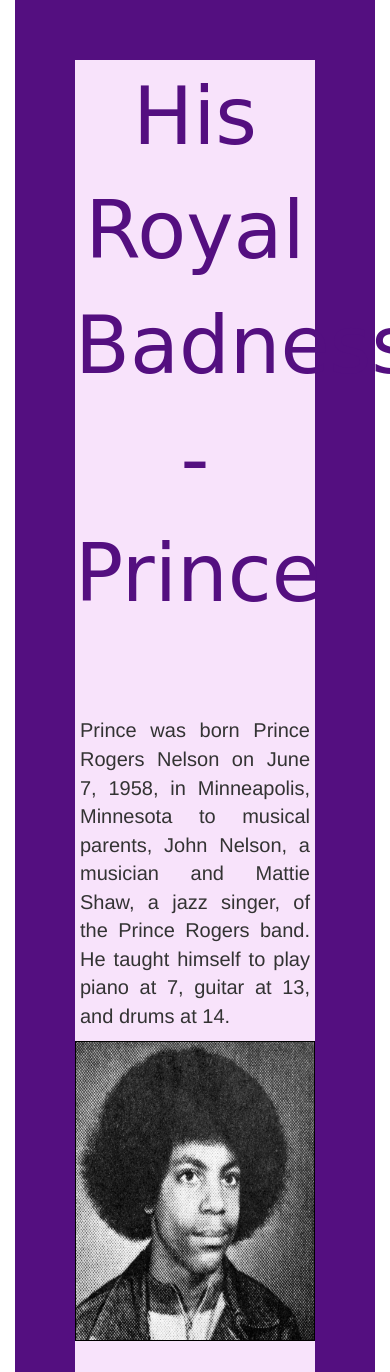
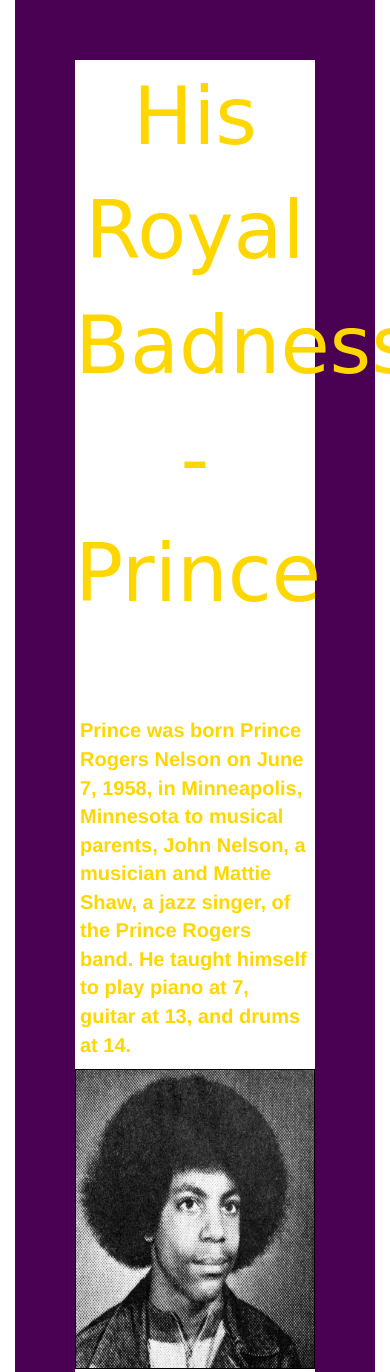
Before and after one commit to rhaynes3k/prince-tribute, a plain HTML site: page public/index.html in a window 390 px wide. Shown: the top 1372 px of the page. Drawn offline with nearby package versions, Linux system fonts and the light colour scheme; a web font is replaced by a local one.

Commit message:
made edits to collage for spacing

```diff
--- a/public/styles.css
+++ b/public/styles.css
@@ -2,28 +2,34 @@
     overflow: auto;
 }
 .main {
-    background-color: #F8E3FB;
-    border: 120px solid #540F80;
+    background: url("./images/bkgnd.2.jpg") no-repeat center center fixed;
+    border: 120px solid #4B0153;
+    color: gold;
 }
 .frmTp {
     text-align: center;
     font-size: 110px;
     margin-bottom: 75px;
     font-family: 'Yesteryear', cursive;
-    color: #540F80;
+    color: gold;
 }
 p {
     padding-top: 10px;
     padding-left: 5px;
     padding-right: 5px;
-    font-size: 20px;
-    text-align: justify;
+    font-size: 25px;
 }
 @media screen and (max-width: 992px) {
     .main {
-        border: 60px solid #540F80;
+        border: 60px solid #4B0153;
     }
     img {
+        margin-left: auto;
+        margin-right: auto;
+    }
+}
+@media screen and (max-width: 2000px) {
+    #collage img {
         margin-left: auto;
         margin-right: auto;
     }
@@ -31,11 +37,14 @@ p {
 @media all and (max-width: 768px) {
     .frmTp {
         font-size: 80px;
-
+    }
+    p {
+        font-size: 20px;
+        font-weight: bold;
     }
 }
 #collage {
-    margin-left: 15px;
+    margin-left: auto;
     display: flex;
     flex-wrap: wrap;
 }
@@ -43,4 +52,4 @@ p {
     border: 1px solid black;
     -webkit-transition: all .5s ease-in-out;
 }
-.img-responsive:hover { transform: scale(1.7); }
+.img-responsive:hover { transform: scale(1.5); }
```
Also changed, not shown: public/images/bkgnd.2.jpg (added), public/images/bkgnd.JPG (added).
